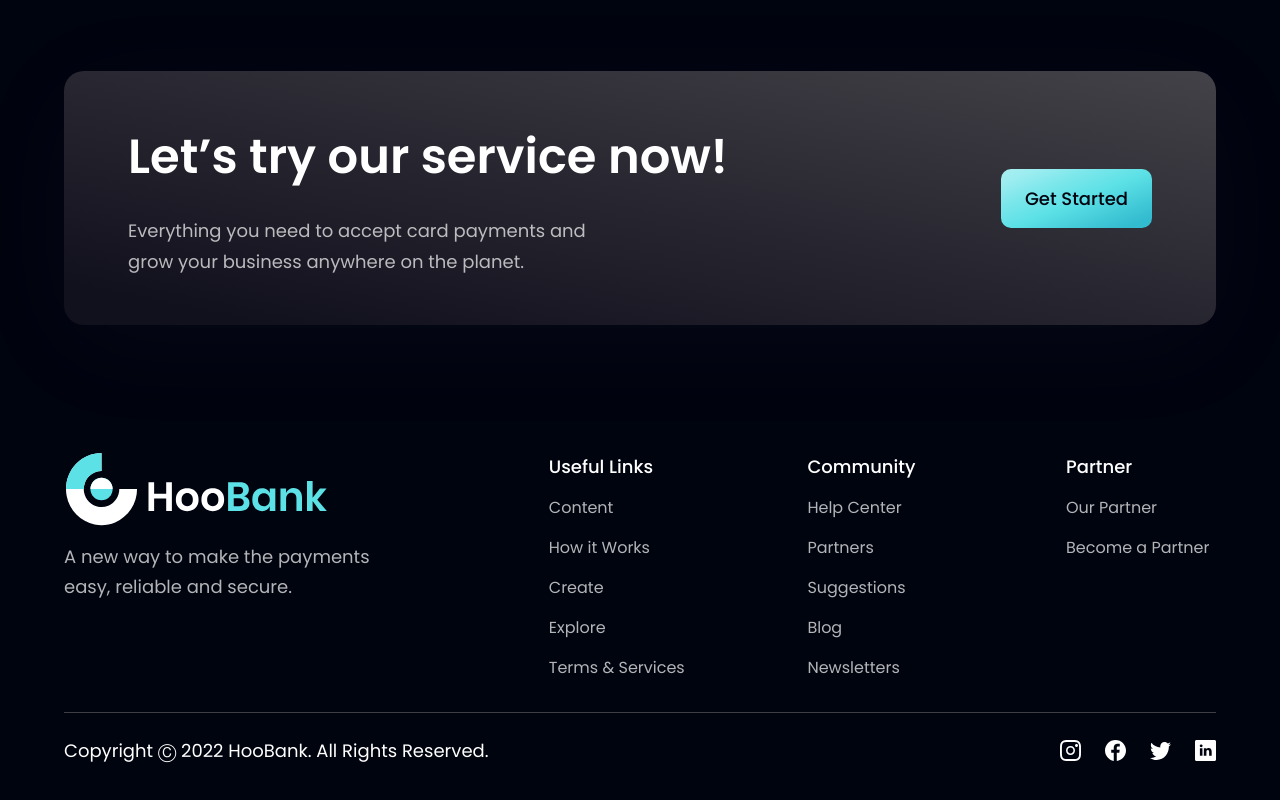
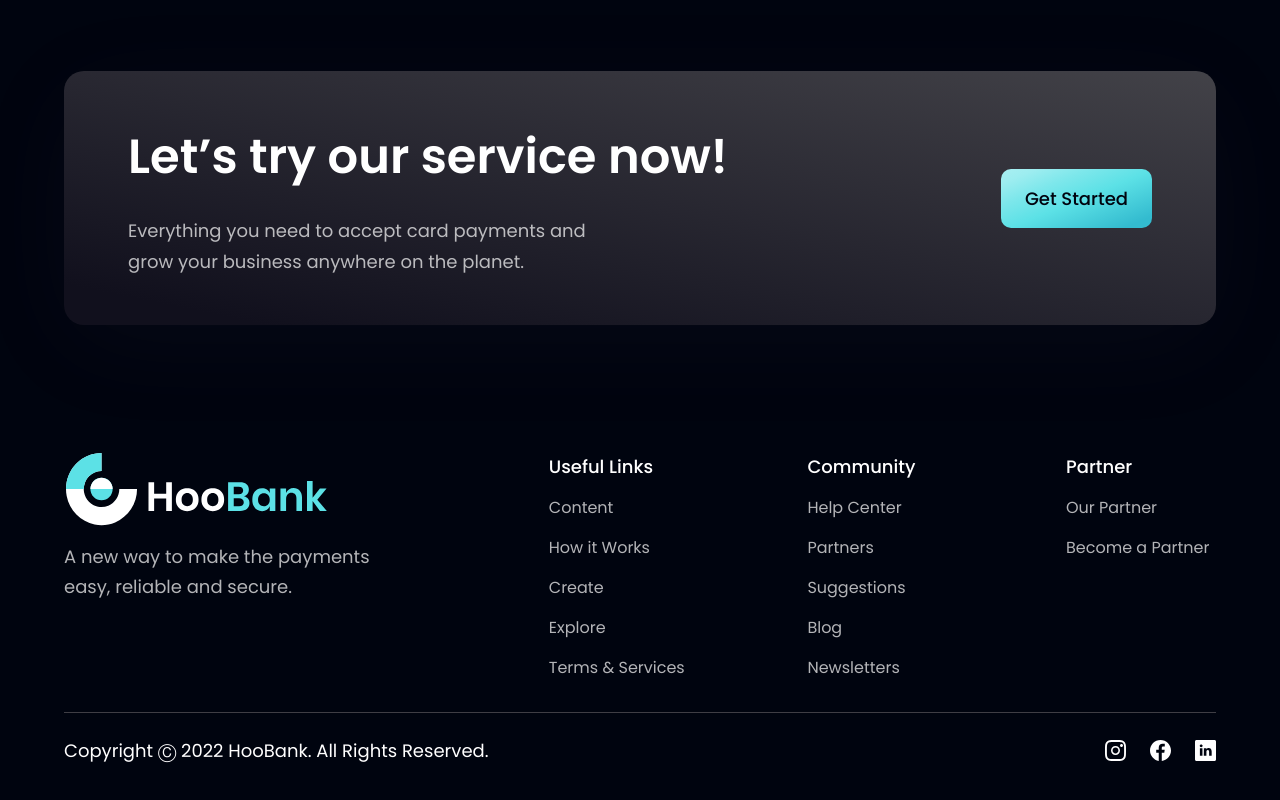
Before and after one commit to jefim9413/bank_modern, a React (Vite) app: page / in a window 1280 px wide. Shown: the part 4107-4907 px from the top of the page. Built offline with nearby package versions, Linux system fonts and the light colour scheme.

Commit message:
finalizando index

```diff
--- a/src/constants/index.js
+++ b/src/constants/index.js
@@ -158,22 +158,17 @@ export const socialMedia = [
   {
     id: "social-media-1",
     icon: instagram,
-    link: "https://www.instagram.com/",
+    link: "https://www.instagram.com/jefim_jm7/?hl=pt-br",
   },
   {
     id: "social-media-2",
     icon: facebook,
-    link: "https://www.facebook.com/",
-  },
-  {
-    id: "social-media-3",
-    icon: twitter,
-    link: "https://www.twitter.com/",
+    link: "https://www.facebook.com/jefferson9413/",
   },
   {
     id: "social-media-4",
     icon: linkedin,
-    link: "https://www.linkedin.com/",
+    link: "https://www.linkedin.com/in/jefferson-marques-aa60011b9/",
   },
 ];
 
```
